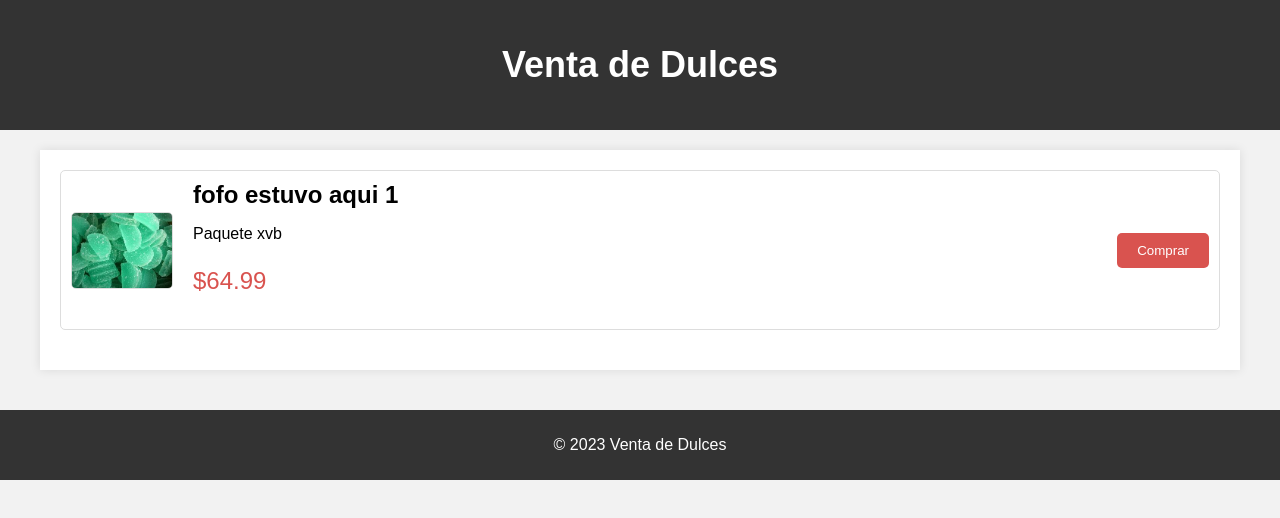
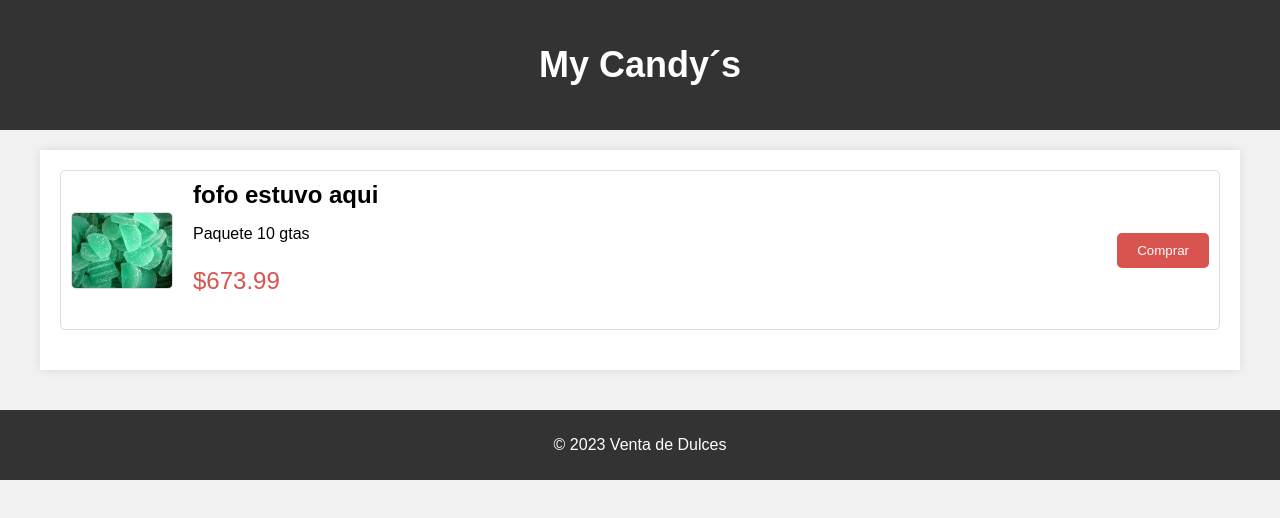
Before and after one commit to luckycpached/capched, a plain HTML site: page index.html in a window 1280 px wide. Drawn offline with Linux system fonts and the light colour scheme.

Commit message:
Update index.html

```diff
--- a/index.html
+++ b/index.html
@@ -3,7 +3,7 @@
 <head>
     <meta charset="UTF-8">
     <meta name="viewport" content="width=device-width, initial-scale=1.0">
-    <title>Venta de Dulces</title>
+    <title>My Candy´s</title>
     <style>
         body {
             font-family: Arial, sans-serif;
@@ -100,7 +100,7 @@
 </head>
 <body>
     <header>
-        <h1>Venta de Dulces</h1>
+        <h1>My Candy´s</h1>
     </header>
 
     <div class="container">
@@ -108,9 +108,9 @@
             <div class="product">
                 <img src="assets/kk.jpg" alt="Dulce 1">
                 <div class="product-details">
-                    <h2 class="product-name">fofo estuvo aqui  1</h2>
-                    <p class="product-description"> Paquete xvb</p>
-                    <p class="product-price">$64.99</p>
+                    <h2 class="product-name">fofo estuvo aqui  </h2>
+                    <p class="product-description"> Paquete 10 gtas</p>
+                    <p class="product-price">$673.99</p>
                 </div>
                 <button class="btn">Comprar</button>
             </div>
```
